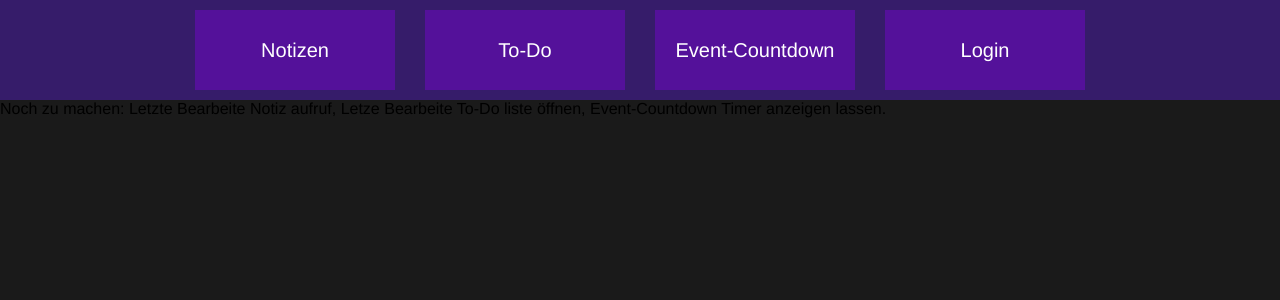
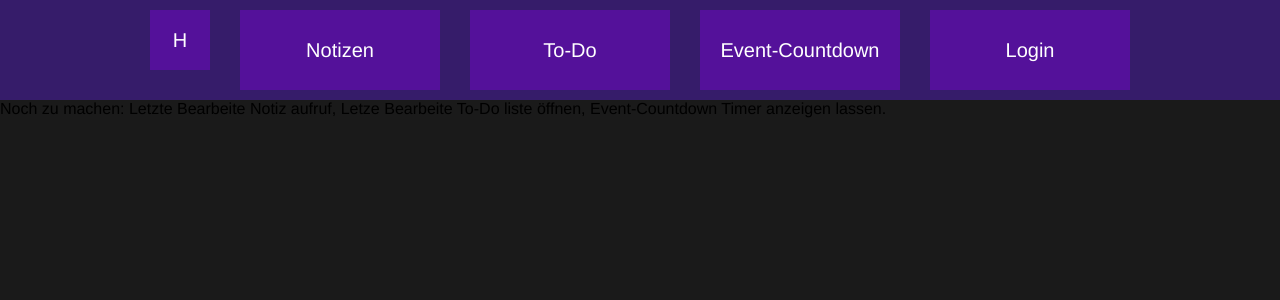
Before and after one commit to Timo348/Projektarbeit, a PHP site: page / in a window 1280 px wide. Shown: the top 300 px of the page. Run offline with PHP 8.4, Linux system fonts and the light colour scheme.

Commit message:
Homebutton angefangen

```diff
--- a/index.html
+++ b/index.html
@@ -8,6 +8,7 @@
 </head>
 <body>
 <nav>
+    <a class="homebutton" href="index.html">H</a>
     <a href="notes/notizen.php">Notizen</a>
     <a href="todo/todo.php">To-Do</a>
     <a href="event/event.php">Event-Countdown</a>
--- a/nav.css
+++ b/nav.css
@@ -12,6 +12,17 @@ nav {
     height: 100px;
     justify-content: center;
     display: flex;
+}
+
+.homebutton {
+    display: inline-block;
+    background-color: #54119a;
+    width: 60px;
+    height: 60px;
+    color: white;
+    text-align: center;
+    text-decoration: none;
+    line-height: 60px;
 }
 
 nav a {
```
Also changed, not shown: (no_code)/temp.md (+11 -0 lines), 2 other files.
